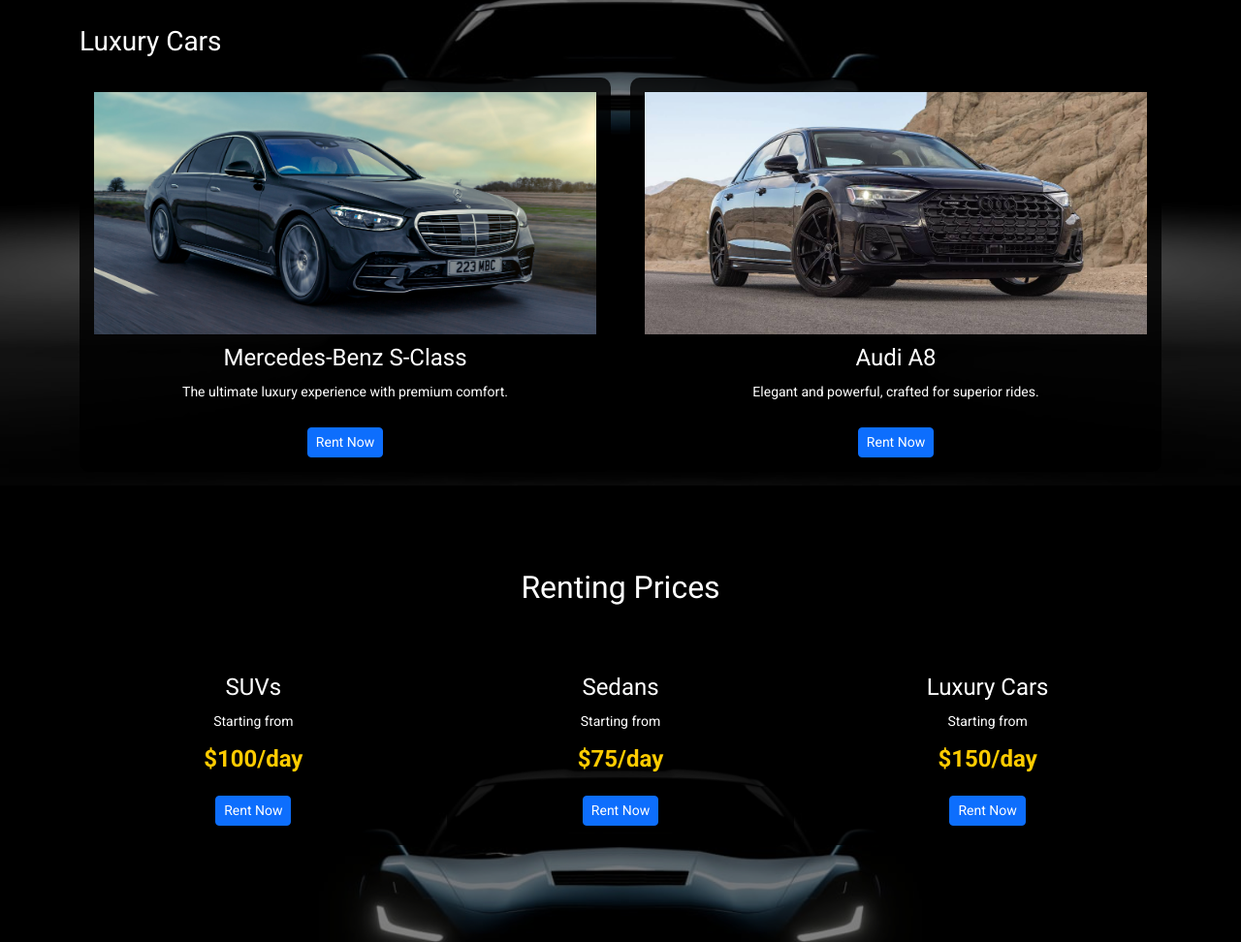
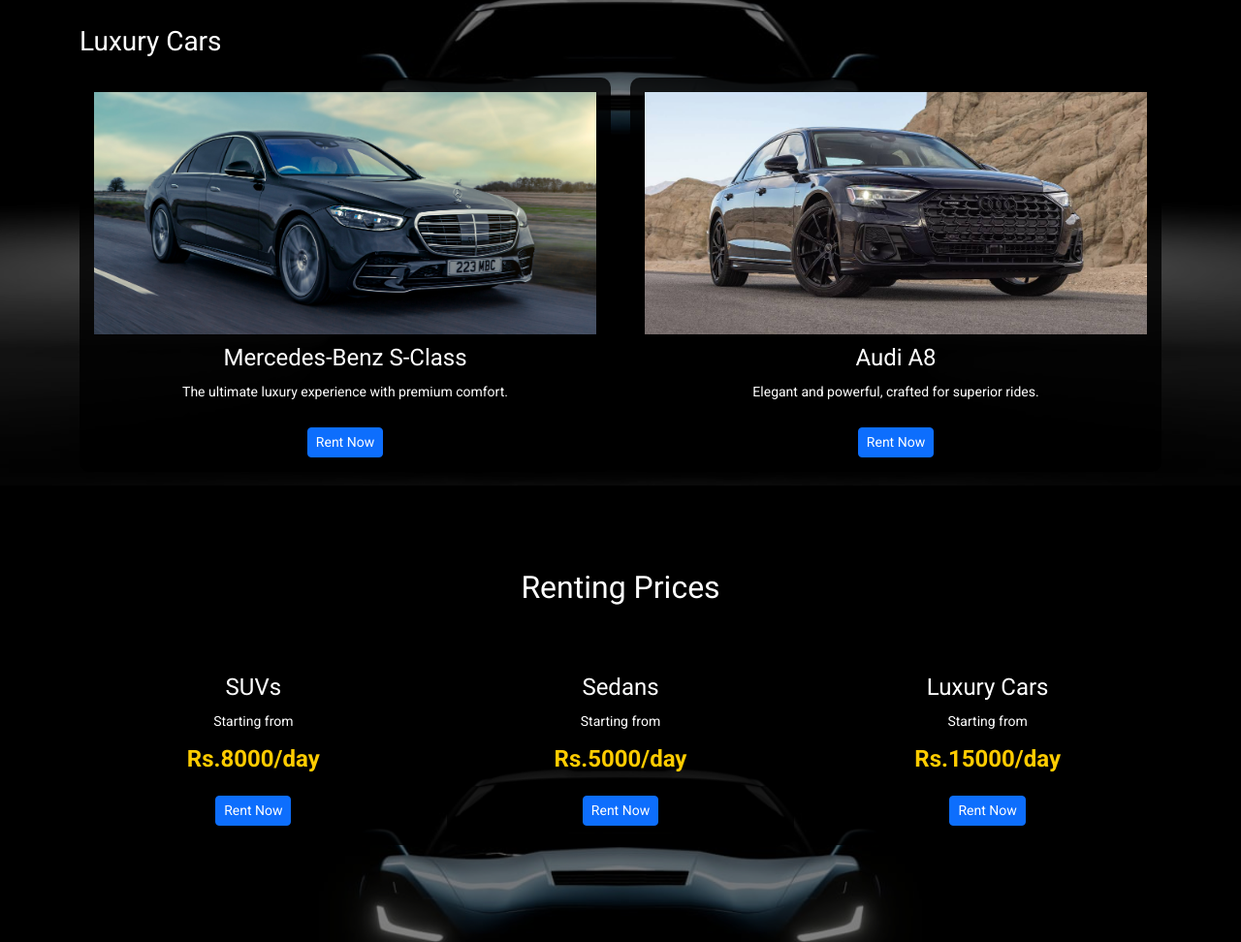
Before and after one commit to 1383anushk/RentalCar, a plain HTML site: page models.html in a window 1280 px wide. Shown: the part 1099-2071 px from the top of the page at 97% size. Drawn offline with nearby package versions, Linux system fonts and the light colour scheme.

Commit message:
Update models.html

```diff
--- a/models.html
+++ b/models.html
@@ -243,19 +243,19 @@
                 <div class="pricing-card">
                     <h4>SUVs</h4>
                     <p>Starting from</p>
-                    <p class="price">$100/day</p>
+                    <p class="price">Rs.8000/day</p>
                     <a href="#" class="btn btn-primary btn-sm">Rent Now</a>
                 </div>
                 <div class="pricing-card">
                     <h4>Sedans</h4>
                     <p>Starting from</p>
-                    <p class="price">$75/day</p>
+                    <p class="price">Rs.5000/day</p>
                     <a href="#" class="btn btn-primary btn-sm">Rent Now</a>
                 </div>
                 <div class="pricing-card">
                     <h4>Luxury Cars</h4>
                     <p>Starting from</p>
-                    <p class="price">$150/day</p>
+                    <p class="price">Rs.15000/day</p>
                     <a href="#" class="btn btn-primary btn-sm">Rent Now</a>
                 </div>
             </div>
```
